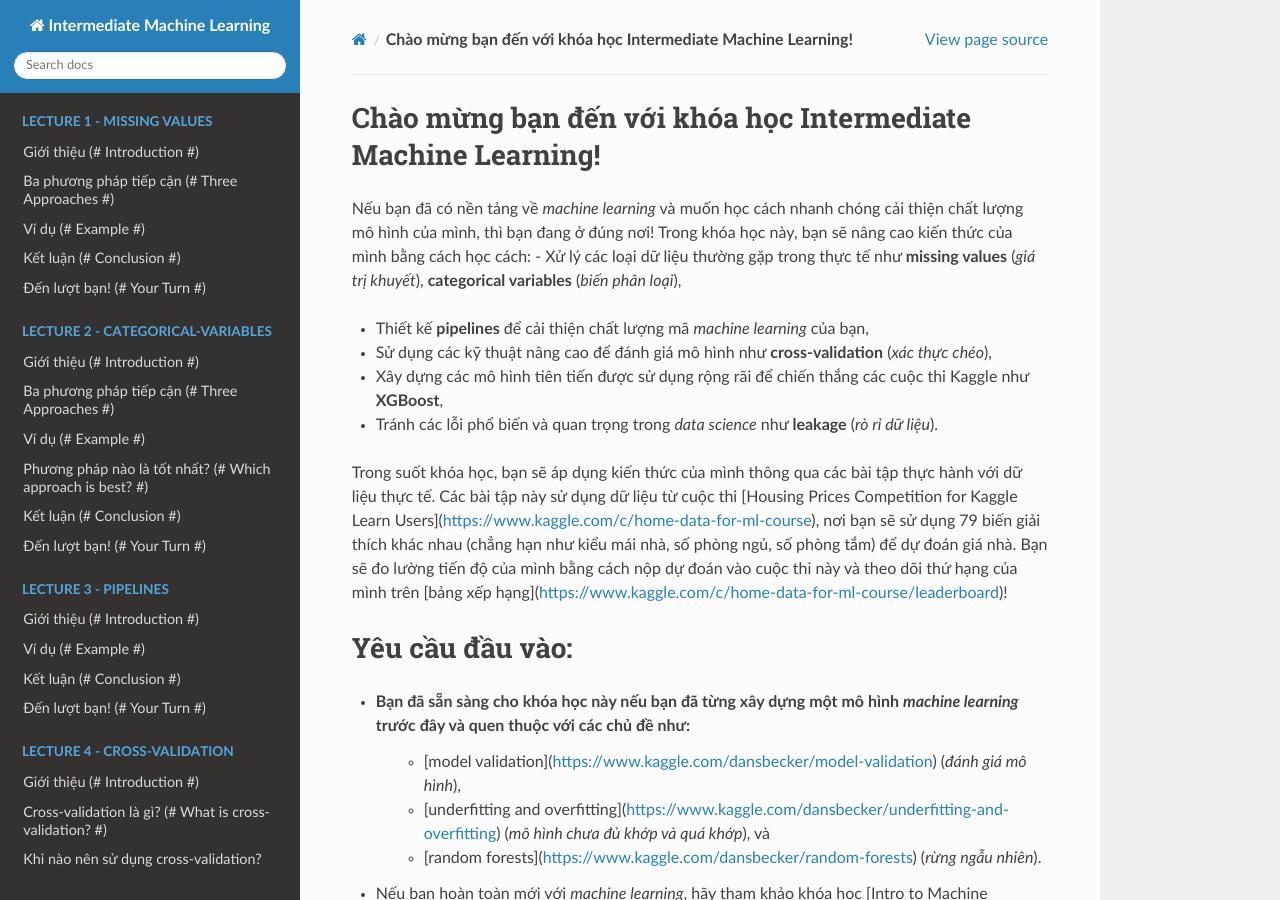
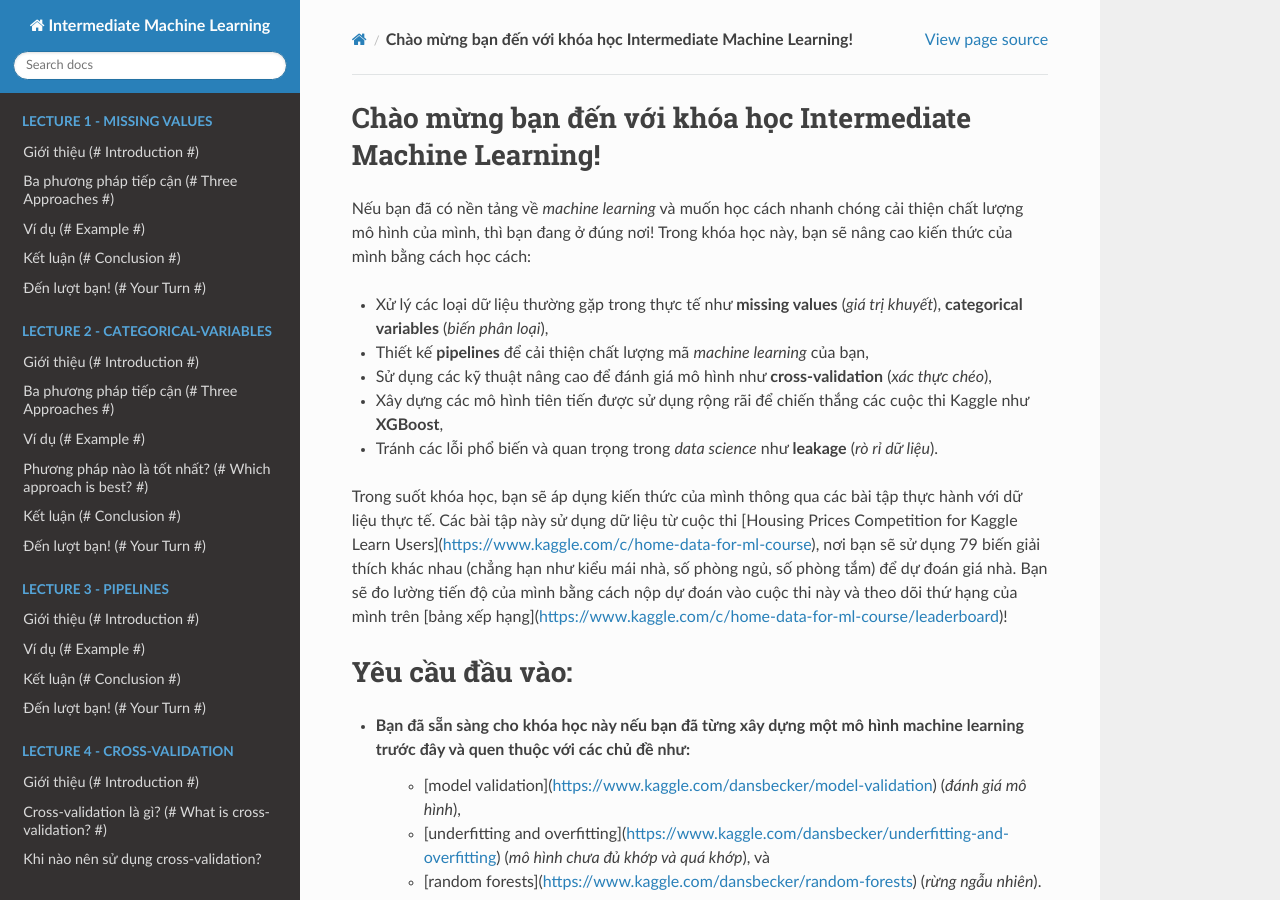
Before and after one commit to phambinh0826/Intermediate-ML, a Sphinx documentation site: the page built from docs/source/index.rst, in a window 1280 px wide and 900 px high. Built offline with Sphinx 7.4.7 and the Read the Docs theme 3.1.0, drawn with Linux system fonts in a browser that asks for light colours.

```diff
--- a/docs/source/index.rst
+++ b/docs/source/index.rst
@@ -2,6 +2,7 @@
 ==================================================================
 
 Nếu bạn đã có nền tảng về *machine learning* và muốn học cách nhanh chóng cải thiện chất lượng mô hình của mình, thì bạn đang ở đúng nơi! Trong khóa học này, bạn sẽ nâng cao kiến thức của mình bằng cách học cách:
+
 - Xử lý các loại dữ liệu thường gặp trong thực tế như **missing values** (*giá trị khuyết*), **categorical variables** (*biến phân loại*),
 
 - Thiết kế **pipelines** để cải thiện chất lượng mã *machine learning* của bạn,
@@ -17,7 +18,7 @@ Trong suốt khóa học, bạn sẽ áp dụng kiến thức của mình thông
 **Yêu cầu đầu vào:**
 =======================
 
-- Bạn đã sẵn sàng cho khóa học này nếu bạn đã từng xây dựng một mô hình *machine learning* trước đây và quen thuộc với các chủ đề như:
+- Bạn đã sẵn sàng cho khóa học này nếu bạn đã từng xây dựng một mô hình machine learning trước đây và quen thuộc với các chủ đề như:
       - [model validation](https://www.kaggle.com/dansbecker/model-validation) (*đánh giá mô hình*),
       - [underfitting and overfitting](https://www.kaggle.com/dansbecker/underfitting-and-overfitting) (*mô hình chưa đủ khớp và quá khớp*), và
       - [random forests](https://www.kaggle.com/dansbecker/random-forests) (*rừng ngẫu nhiên*).
```
